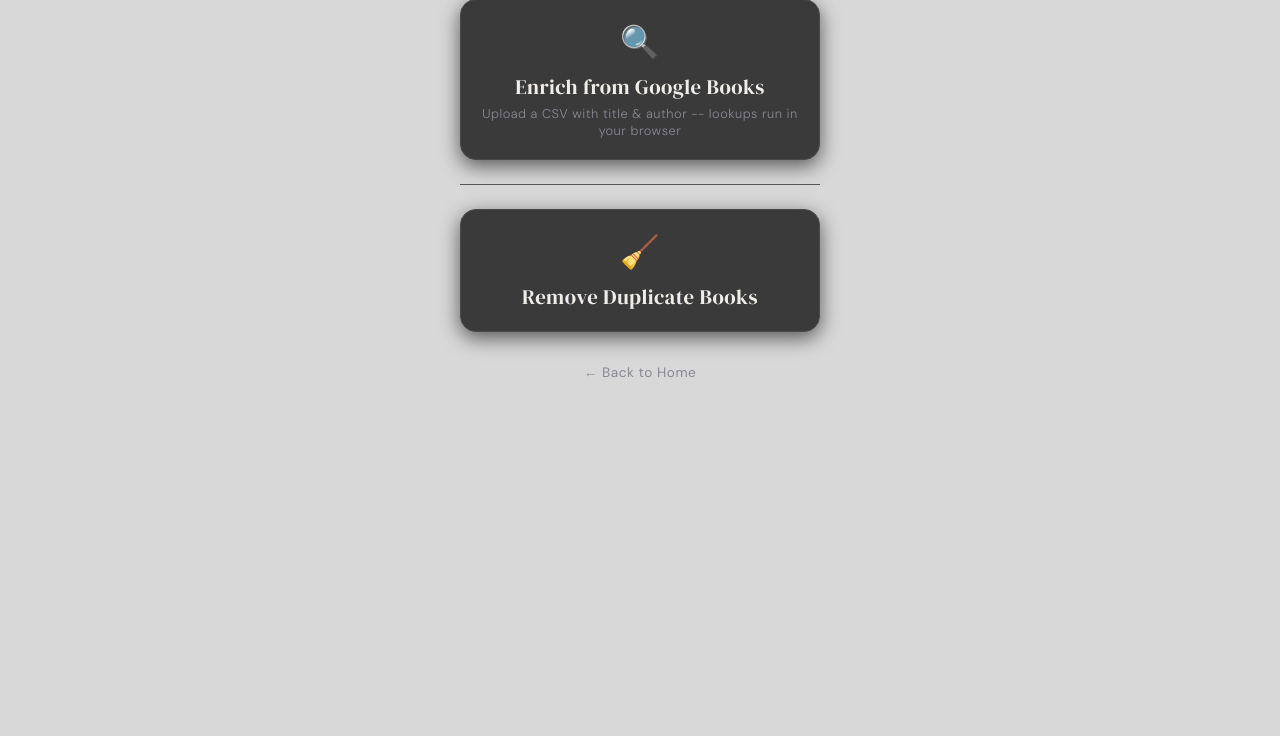
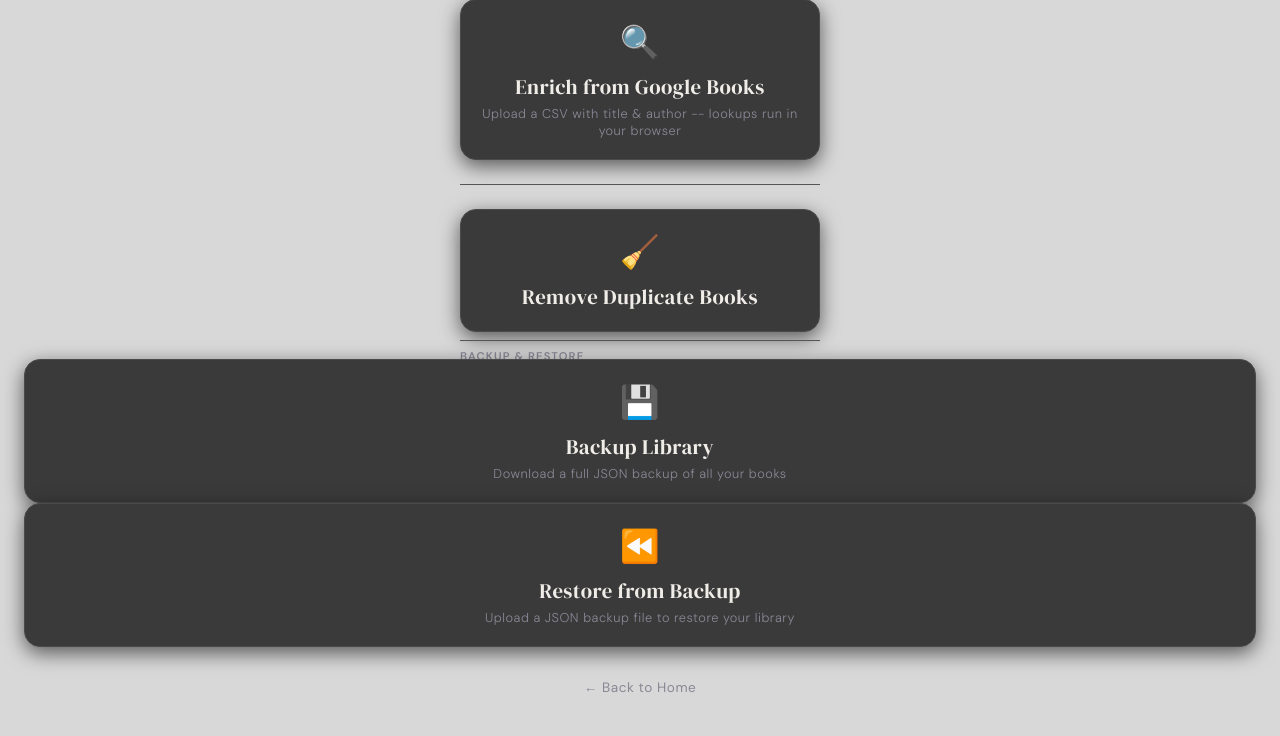
Before and after one commit to dpj1951/my-reading-room, a Python web app: template templates/utilities.html in a window 1280 px wide. Shown: the part 962-1698 px from the top of the page. Before the commit the page ends 1339 px from the top, so only its background shows below. Run offline with Jinja, Linux system fonts and the light colour scheme; the template is opened without the code that fills it, so the values that code supplies are empty.

Commit message:
Add JSON backup and restore UI to utilities page

```diff
--- a/templates/utilities.html
+++ b/templates/utilities.html
@@ -110,7 +110,21 @@
     </div>
   </nav>
 
-  <a class="back-link" href="/">&#8592; Back to Home</a>
+
+<hr class="divider">
+<p class="section-label">Backup &amp; Restore</p>
+<a class="menu-btn" href="/utilities/backup-json">
+  <span class="icon">&#x1F4BE;</span> Backup Library
+  <span class="sub">Download a full JSON backup of all your books</span>
+</a>
+<form class="import-form" action="/utilities/restore-json" method="POST" enctype="multipart/form-data">
+  <label class="menu-btn import-btn" for="restoreFile">
+    <span class="icon">&#x23EA;</span> Restore from Backup
+    <span class="sub">Upload a JSON backup file to restore your library</span>
+    <input type="file" id="restoreFile" name="file" accept=".json" onchange="this.closest('form').submit()">
+  </label>
+</form>
+<a class="back-link" href="/">&#8592; Back to Home</a>
 
 
 
```
